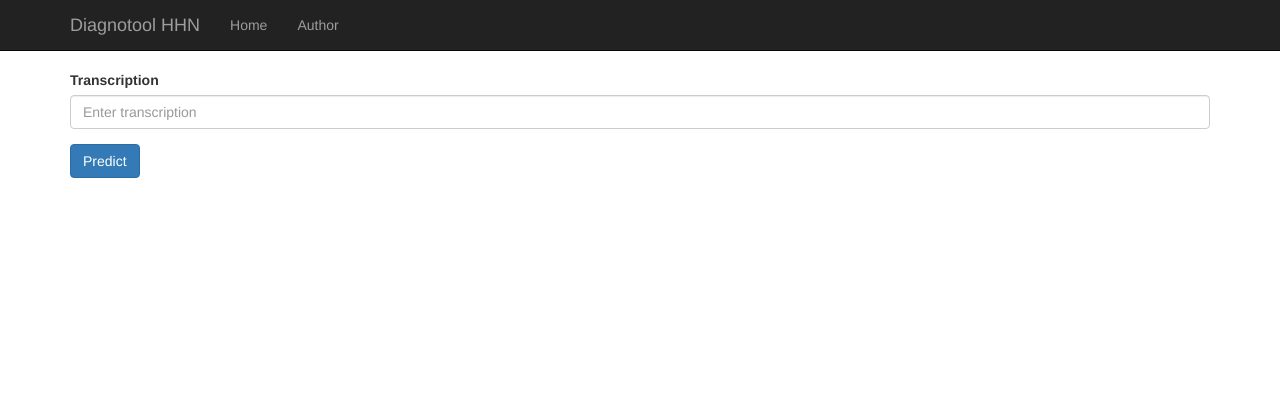
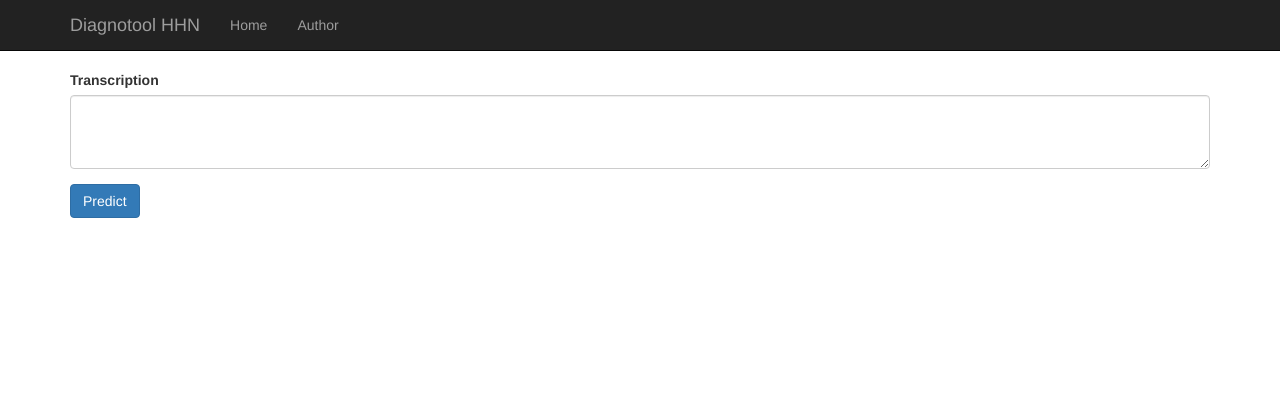
Before and after one commit to Abdillah/diagnoob, a Flask app: page /keyword-extract/ in a window 1280 px wide. Shown: the top 420 px of the page. Run offline with Flask 2, Linux system fonts and the light colour scheme; parts of the project's set-up code (start-up, migrations or seed data) failed here and were passed over; some libraries are stand-ins or nearby versions.

Commit message:
change to text area

```diff
--- a/templates/predict.html
+++ b/templates/predict.html
@@ -6,7 +6,7 @@
     <form action = "http://localhost:5000/keyword-extract/result" method="post">
       <div class="form-group">
         <label for="exampleInputEmail1">Transcription</label>
-        <input type="transcription" class="form-control" name="transcription" id="transcription" aria-describedby="transcriptionHelp" placeholder="Enter transcription">
+        <textarea class="form-control" name="transcription" id="transcription" rows="3"></textarea>
       </div>
       <button type="submit" class="btn btn-primary">Predict</button>
     </form>
```
